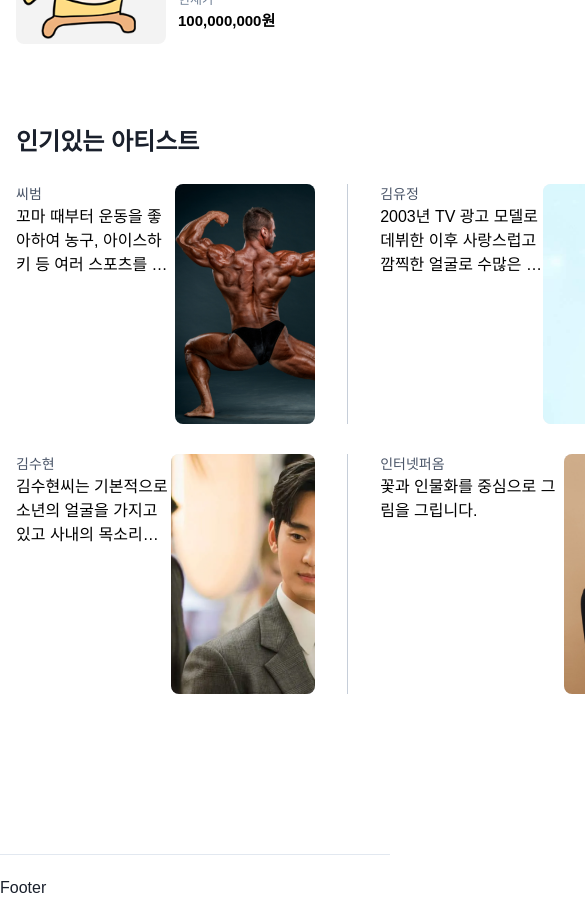
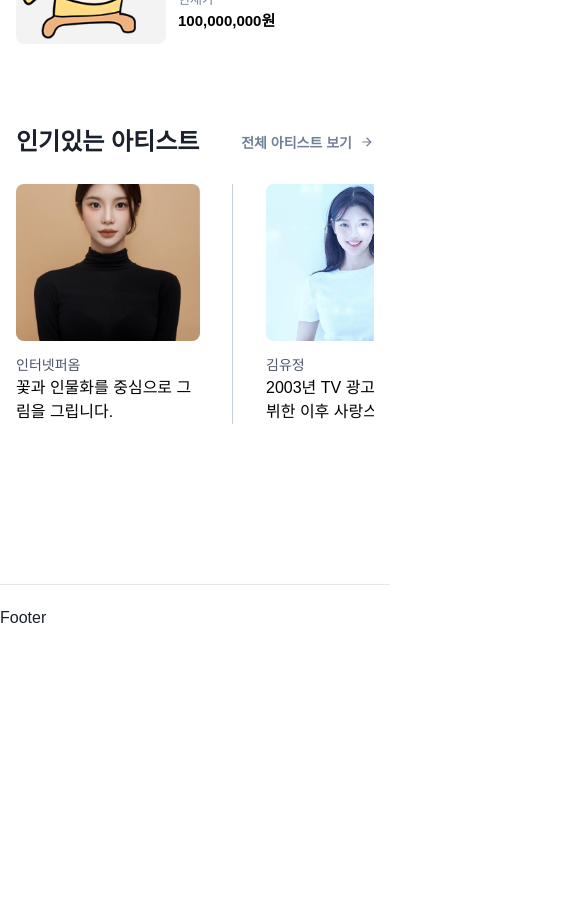
Before and after one commit to jinkook0126/arthub, a Next.js app: page / in a window 390 px wide. Shown: the part 1440-2361 px from the top of the page, 585 px wide, since content can reach past the window. After the commit the page ends 2110 px from the top, so only its background shows below. Built offline with nearby package versions, Linux system fonts and the light colour scheme; a web font is replaced by a local one.

Commit message:
feat: enhance ArtistList and ArtistItem components with responsive layout and new button

```diff
--- a/src/app/_component/AristList.tsx
+++ b/src/app/_component/AristList.tsx
@@ -1,5 +1,6 @@
-import { Flex, Divider, Text, Box } from '@chakra-ui/react';
+import { Flex, Divider, Text, Box, Button } from '@chakra-ui/react';
 import ArtistItem from './ArtistItem';
+import RightIcon from './RightIcon';
 
 const lists = [
   {
@@ -33,17 +34,33 @@ function ArtistList() {
         <Text fontWeight={700} fontSize='1.5rem'>
           인기있는 아티스트
         </Text>
+        <Button
+          rightIcon={<RightIcon />}
+          variant='link'
+          fontSize={{ base: '14px', md: '16px' }}
+          _hover={{ textDecoration: 'none' }}
+        >
+          전체 아티스트 보기
+        </Button>
       </Flex>
-      <Flex flexDir='column' gap='30px'>
-        <Flex justify='space-between ' h='15rem'>
-          <ArtistItem artist={lists[0]} />
-          <Divider orientation='vertical' h='100%' w='1px' borderColor='gray.400' mx='30px' marginX='2rem' />
+      <Flex flexDir={{ base: 'row', md: 'column' }} gap={{ base: 0, md: '30px' }} overflow='scroll'>
+        <Flex justify='space-between' h='15rem'>
+          <ArtistItem artist={lists[3]} />
+          <Divider orientation='vertical' h='100%' w='1px' borderColor='gray.400' marginX='2rem' />
           <ArtistItem artist={lists[1]} />
         </Flex>
-        <Flex justify='space-between ' h='15rem'>
+        <Divider
+          display={{ base: 'block', md: 'none' }}
+          orientation='vertical'
+          h='auto'
+          w='1px'
+          borderColor='gray.400'
+          marginX='2rem'
+        />
+        <Flex justify='space-between' h='15rem'>
           <ArtistItem artist={lists[2]} />
-          <Divider orientation='vertical' h='100%' w='1px' borderColor='gray.400' mx='30px' marginX='2rem' />
-          <ArtistItem artist={lists[3]} />
+          <Divider orientation='vertical' h='100%' w='1px' borderColor='gray.400' marginX='2rem' />
+          <ArtistItem artist={lists[0]} />
         </Flex>
       </Flex>
     </Box>
--- a/src/app/_component/ArtistItem.tsx
+++ b/src/app/_component/ArtistItem.tsx
@@ -10,17 +10,29 @@ type Props = {
 
 function ArtistItem({ artist: { name, intro, uri } }: Props) {
   return (
-    <Flex flex={1} justify='space-between'>
+    <Flex
+      flex={1}
+      justify='space-between'
+      flexDir={{ base: 'column-reverse', md: 'row' }}
+      gap={{ base: '14px', md: '12px' }}
+    >
       <Box>
         <Text fontSize={{ base: '0.875rem', md: '1rem' }} color='gray.600'>
           {name}
         </Text>
-        <Text fontSize={{ base: '1rem', md: '1.2rem' }} color='black' maxW='300px' noOfLines={3}>
+        <Text fontSize={{ base: '1rem', md: '1.2rem' }} color='black' maxW='300px' noOfLines={{ base: 2, md: 3 }}>
           {intro}
         </Text>
       </Box>
-      <Box borderRadius='.5rem' overflow='hidden' bg='gray.100'>
-        <Image src={uri} objectFit='cover' objectPosition='center' h='100%' maxW='280px' />
+      <Box
+        borderRadius='.5rem'
+        overflow='hidden'
+        bg='gray.100'
+        maxW='280px'
+        w={{ base: '184px', md: 'unset' }}
+        h={{ base: '184px', md: 'unset' }}
+      >
+        <Image src={uri} objectFit='cover' objectPosition='center' h='100%' w='100%' />
       </Box>
     </Flex>
   );
--- a/src/app/page.tsx
+++ b/src/app/page.tsx
@@ -12,7 +12,7 @@ export default function Home() {
           <Box px={{ base: '16px', md: 0 }}>
             <RankingList />
           </Box>
-          <Box pl={{ base: '16px', md: 0 }}>
+          <Box px={{ base: '16px', md: 0 }}>
             <ArtistList />
           </Box>
         </Flex>
```
